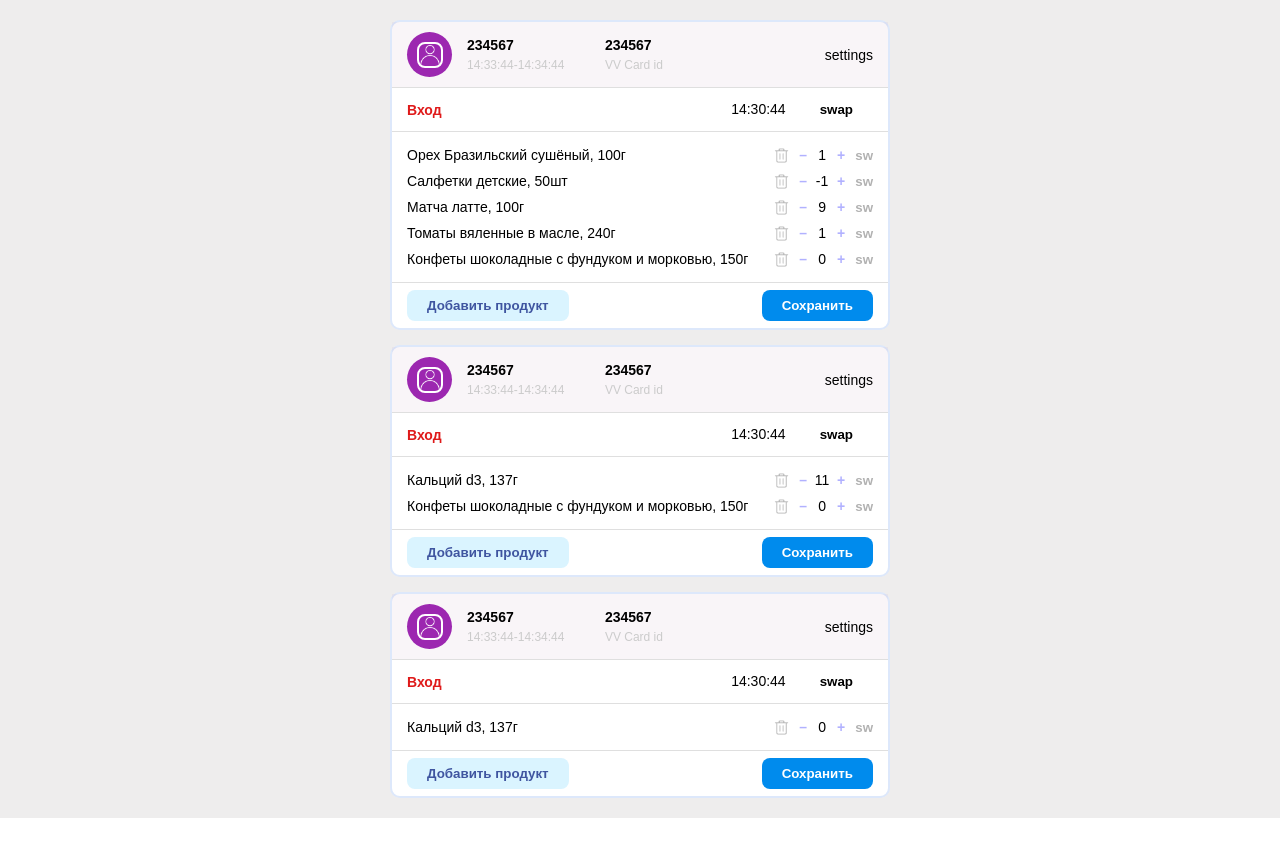
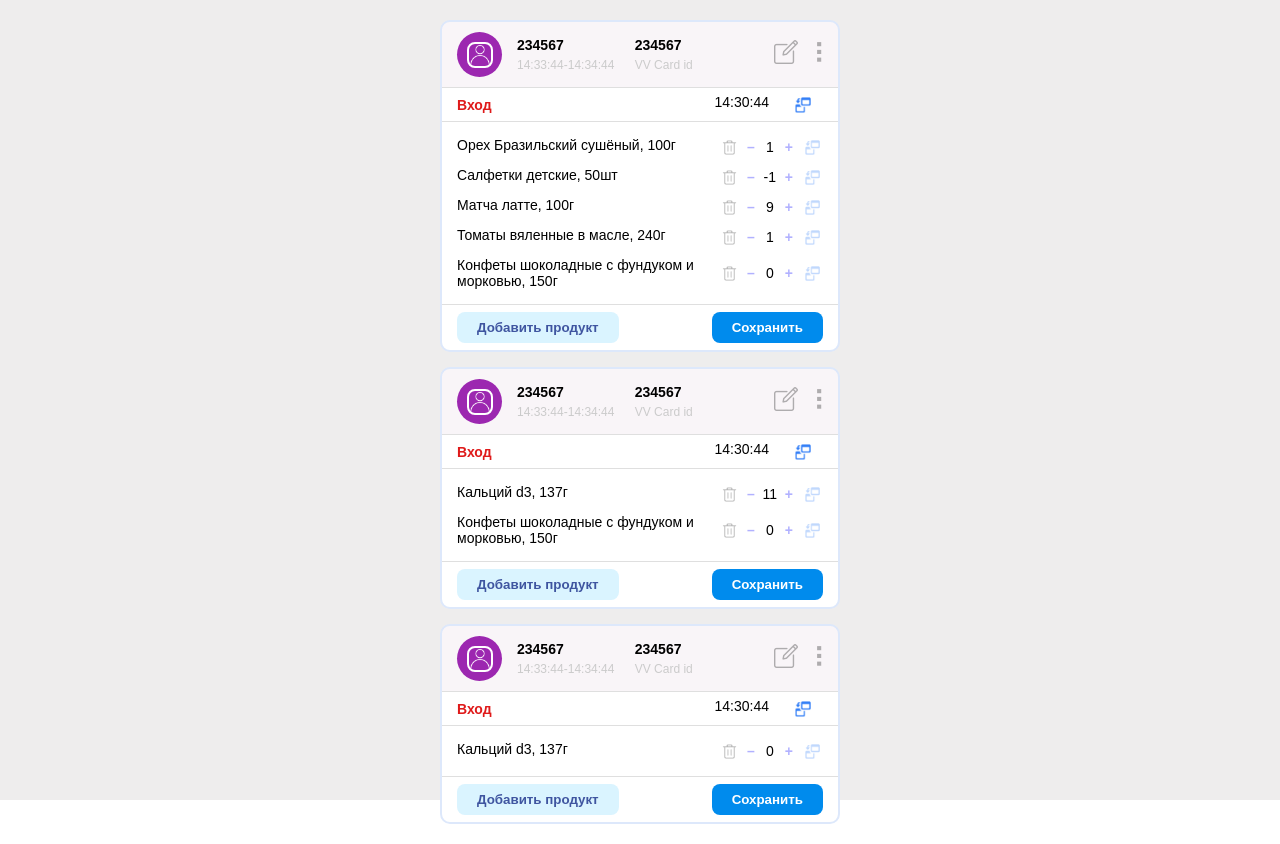
Before and after one commit to RinaYasnovskaya/vuejs-task, a Vue app in the folder product-test/: page / in a window 1280 px wide. Before the commit the page ends 818 px from the top, so only its background shows below. Built offline with nearby package versions, Linux system fonts and the light colour scheme.

Commit message:
feat: add final icons & styles

```diff
--- a/product-test/src/App.vue
+++ b/product-test/src/App.vue
@@ -22,7 +22,6 @@ export default {
   },
   methods: {
     del(card) {
-      // this.cards = this.cards.filter(el => el.text != card.text);
       //dispatch
       console.log(card);
     },
@@ -49,6 +48,10 @@ export default {
 html{
   font-size: 14px;
 }
+html, body, #app{
+  width: 100%;
+  height: 100%;
+}
 #app {
   font-family: Arial, sans-serif;
   background-color: rgb(238, 237, 237);
--- a/product-test/src/components/Card.vue
+++ b/product-test/src/components/Card.vue
@@ -33,7 +33,7 @@ export default {
 
 <style>
   .card{
-    width: 500px;
+    width: 400px;
     border-radius: 10px;
     border: 2px solid #dde8fb;
     position: relative;
--- a/product-test/src/components/HeaderCard.vue
+++ b/product-test/src/components/HeaderCard.vue
@@ -12,22 +12,26 @@
         <span class="card-info__number">234567</span>
         <span class="card-info__title">VV Card id</span>
       </div>
-      <div class="settings">settings</div>
+      <div class="settings">
+        <div class="settings__button" v-if="!isSave">
+          <my-button class="settings__button-edit"></my-button>
+          <my-button class="settings__button-menu">&#10247;</my-button>
+        </div>
+        <span class="settings_save" v-if="isSave"><b>&#10004;</b></span>
+      </div>
     </div>
     <div class="header__bottom">
       <span class="enter">Вход</span>
       <div class="right">
         <span class="time">14:30:44</span>
-        <my-button class="swap">swap</my-button>
+        <my-button class="swap" v-if="!isSave"></my-button>
       </div>
     </div>
   </div>
 </template>
 
 <script>
-import MyButton from './UI/MyButton.vue'
 export default {
-  components: { MyButton },
   name: 'HeaderCard',
   props: {
     isSave: Boolean,
@@ -51,6 +55,8 @@ export default {
   .header__top{
     padding: 10px 15px;
     background-color: rgba(182, 128, 170, 0.08);
+    border-top-left-radius: 8px;
+    border-top-right-radius: 8px;
   }
   .header__bottom{
     padding: 6px 15px;
@@ -105,4 +111,27 @@ export default {
     font-size: 12px;
     color: #cbcbcb;
   }
+  .settings_save{
+    color: green;
+    font-size: 20px;
+    font-weight: bold;
+    display: inline;
+  }
+  .settings__button button{
+    padding: 0;
+    border-radius: 0;
+    filter: opacity(0.3);
+    font-weight: 100;
+  }
+  .settings__button-edit{
+    background: url('../assets/editing.png') no-repeat center;
+    background-size: contain;
+    width: 24px;
+    height: 24px;
+    margin-right: 15px;
+  }
+  .settings__button-menu{
+    font-size: 28px;
+    width: 10px;
+  }
 </style>
--- a/product-test/src/components/ListItem.vue
+++ b/product-test/src/components/ListItem.vue
@@ -1,5 +1,5 @@
 <template>
-  <li :class="['list__item', classLine]" @click="$emit('activeLine', product.name)">
+  <li :class="['list__item', {list__item_active: check()}]" @click="$emit('activeLine', product.name)">
     <div class="list__item-left">
       <span class="list__item-title">{{ product.name }}</span>
     </div>
@@ -13,7 +13,7 @@
       <my-button :class="['list__increm calc', classButton]" @click="increment" v-if="!isSave">
         +
       </my-button>
-      <my-button :class="['list__swap', classButton]" v-if="!isSave">sw</my-button>
+      <my-button :class="['swap', classButton]" v-if="!isSave" />
     </div>
   </li>
 </template>
@@ -33,26 +33,24 @@ export default {
     }
   },
   methods: {
-    increment () {
+    increment() {
       this.count++;
     },
-    decrement () {
+    decrement() {
       if (this.count != 1) this.count--;
       else this.$refs.button.click();
     },
+    check() {
+      return ((this.product.name === this.line) && !this.isSave);
+    }
   },
   mounted() {
     this.count = this.product.count;
   },
   computed: {
-    classLine: function () {
-      return {
-        list__item_active: (this.product.name === this.line) && !this.isSave,
-      }
-    },
     classButton: function () {
       return {
-        button_active: (this.product.name === this.line) && !this.isSave,
+        button_active: this.check(),
       }
     },
   }
--- a/product-test/src/components/UI/MyButton.vue
+++ b/product-test/src/components/UI/MyButton.vue
@@ -18,5 +18,12 @@ export default {
     background: unset;
     border-radius: 8px;
     font-weight: bold;
+    cursor: pointer;
+  }
+  .swap{
+    background: url('../../assets/swap.png') no-repeat center;
+    background-size: contain;
+    width: 20px;
+    height: 20px;
   }
 </style>
--- a/product-test/src/store/index.js
+++ b/product-test/src/store/index.js
@@ -1,5 +1,5 @@
 import {createStore} from 'vuex';
-import { getSortedData } from './getSortedData';
+import {getSortedData} from './getSortedData';
 
 export default createStore({
   state: {
@@ -18,5 +18,6 @@ export default createStore({
       const sortedData = getSortedData();
       context.commit('set_sessions', sortedData);
     },
+    // this.cards = this.cards.filter(el => el.text != card.text); for delete prodct from arr
   },
 });
```
Also changed, not shown: product-test/src/assets/swap.png (added).
